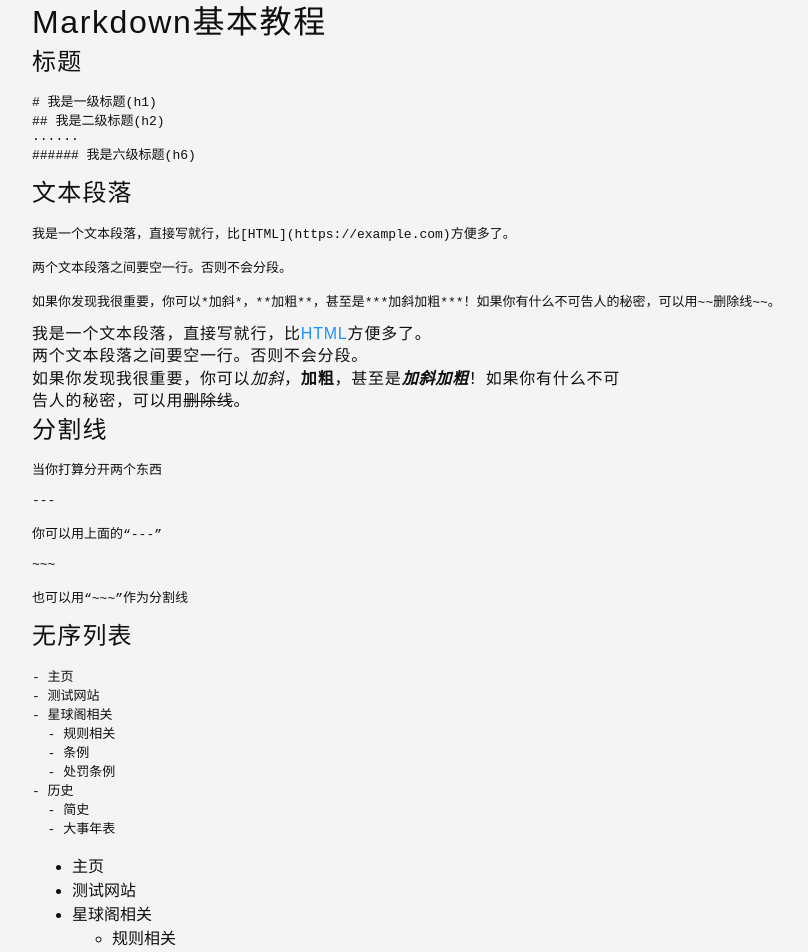
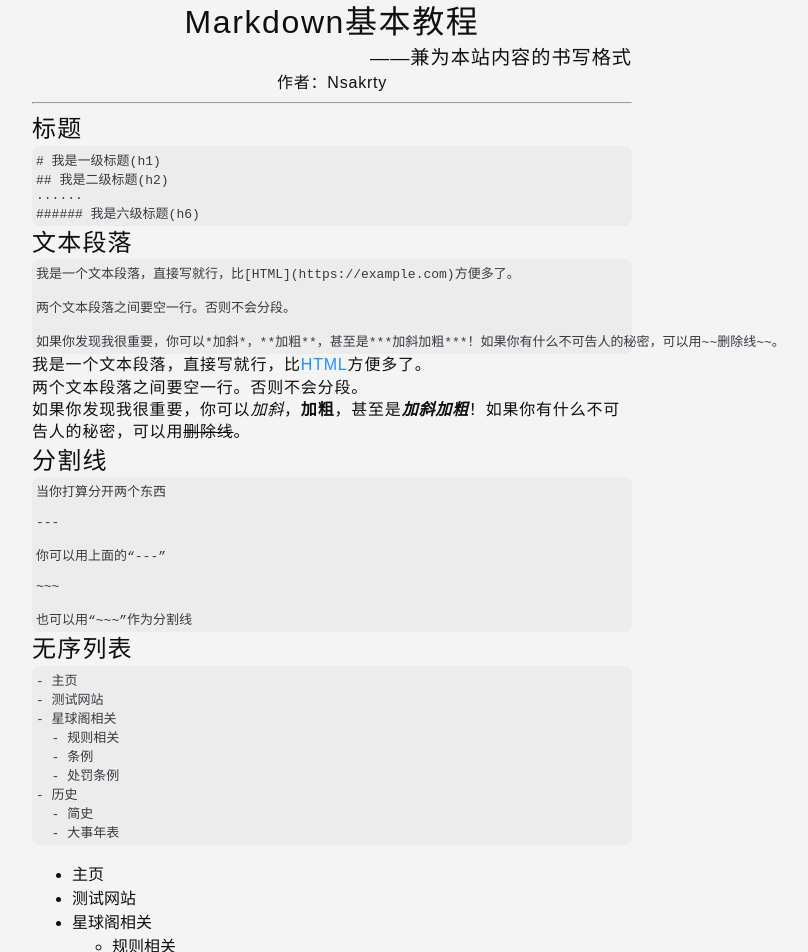
Before and after one commit to SRPNGO/post, a Jekyll site: the page built from docs/tutorial.md, in a window 1280 px wide. Shown: the top 952 px of the page, without its empty margins (308-1116 px from the left). Built offline with Jekyll 4.4.1, drawn with Linux system fonts in a browser that asks for light colours; our own code applies the rules of GitHub Pages for plain Markdown files; some of the changed text lies outside the part shown.

Commit message:
更新内容

````diff
--- a/_layouts/default.html
+++ b/_layouts/default.html
@@ -34,6 +34,12 @@
   </head>
 
   <body>
+    <header>
+      <h1>{{ page.title }}</h1>
+      <h2>{{ page.subtitle | default: ''}}</h2>
+      <p>作者：{{page.author | default: '?'}}</p>
+      <hr />
+    </header>
     {{ content }}
     <div>
       <h2 style="text-align: center">更多操作</h2>
--- a/css/article.css
+++ b/css/article.css
@@ -1,3 +1,10 @@
+h1 {
+  text-align: center;
+}
+h1 + h2 {
+  font-size: 1.2rem;
+  text-align: end;
+}
 h1,
 h2,
 h3,
@@ -44,12 +51,23 @@ img {
   width: 40%;
   max-width: 200px;
 }
-.imageContainer>a{
+.imageContainer > a {
   font-size: small;
   text-align: center;
 }
-.imageContainer>img{
+.imageContainer > img {
   width: 100%;
   margin: 0;
   max-width: none;
 }
+code {
+  color: #383a42;
+  background-color: #ececec;
+  font-family: monospace;
+  display: block;
+  padding: 4px;
+  border-radius: 8px;
+}
+pre {
+  margin: 0;
+}
--- a/docs/PCdeath.html
+++ b/docs/PCdeath.html
@@ -28,7 +28,7 @@
   <body>
     <header>
       <h1>在冲突中走向沉寂的星球圈</h1>
-      <h2 style="font-size: 1.2rem; text-align: end">
+      <h2>
         ——星球阁详细历史的一部分
       </h2>
       <p>时间：2023年12月6日——2024年5月</p>
--- a/docs/ptcd.html
+++ b/docs/ptcd.html
@@ -11,9 +11,7 @@
     <link rel="stylesheet" href="../css/basic.css" />
     <link rel="stylesheet" href="../css/article.css" />
     <style>
-      h1 {
-        text-align: center;
-      }
+
     </style>
   </head>
   <body>
--- a/docs/tutorial.md
+++ b/docs/tutorial.md
@@ -1,8 +1,8 @@
 ---
 title: Markdown基本教程
+subtitle: ——兼为本站内容的书写格式
 author: Nsakrty
 ---
-# Markdown基本教程
 ## 标题
 ```
 # 我是一级标题(h1)
@@ -57,4 +57,20 @@ author: Nsakrty
   - 简史
   - 大事年表
 ## 图片
-略
+```
+你可以用以下格式插入图片：
+
+![红石城图片](https://example.com)
+
+至于图片的上传，请交给站长Nsakrty。
+```
+## 文章格式
+对于所有投稿上来的文章，请按照下列格式书写：
+```
+---
+title: 文章标题
+subtitle: 文章副标题(可选，若不写请删掉整行)
+author: 作者
+---
+文章正文
+```
````
